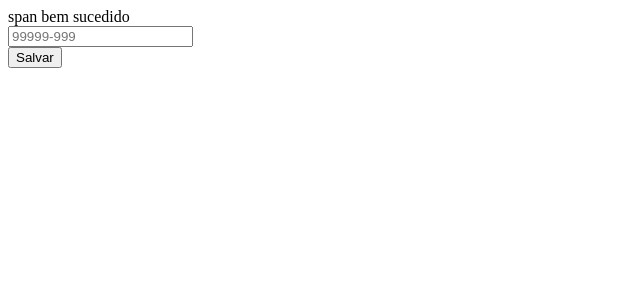
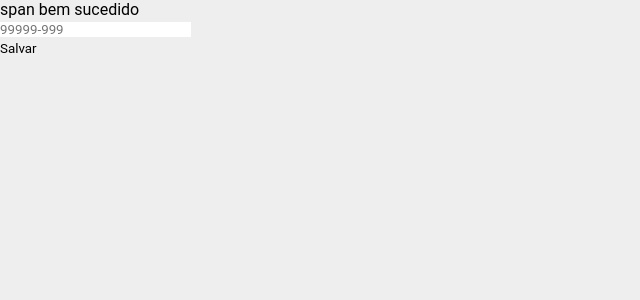
Before and after one commit to pedrobuzzJS/criador-de-web-services, a React (Create React App) app in the folder frontend/: page / in a window 1280 px wide. Shown: the top 300 px of the page, without its empty margins (0-640 px from the left). Built offline with nearby package versions, Linux system fonts and the light colour scheme.

Commit message:
GlobalStyles

```diff
--- a/frontend/src/App.tsx
+++ b/frontend/src/App.tsx
@@ -1,5 +1,8 @@
 import React, { useState, useCallback } from "react";
 import Input from "./components/Inputs/InputDefault";
+import Layout from "./components/Layout";
+import GlobalStyles from "./styles/GlobalStyles"
+
 
 interface Usuario {
   cep: string;
@@ -21,12 +24,12 @@ const App: React.FC = () => {
   )
 
   return (
-    <div>
-      {/* <span>Senha</span> */}
+    <>
       <Input
         spanText="span bem sucedido"
-        name="Teste"
+        // name="Teste"
         type="text"
+        mask="cep"
         onChange={handleChange}
         placeholder="99999-999"
       />
@@ -34,7 +37,8 @@ const App: React.FC = () => {
       <button className="button" onClick={() => console.log(usuario)}>
         Salvar
       </button>
-    </div>
+      <GlobalStyles />
+    </>
   )
 };
 
```
